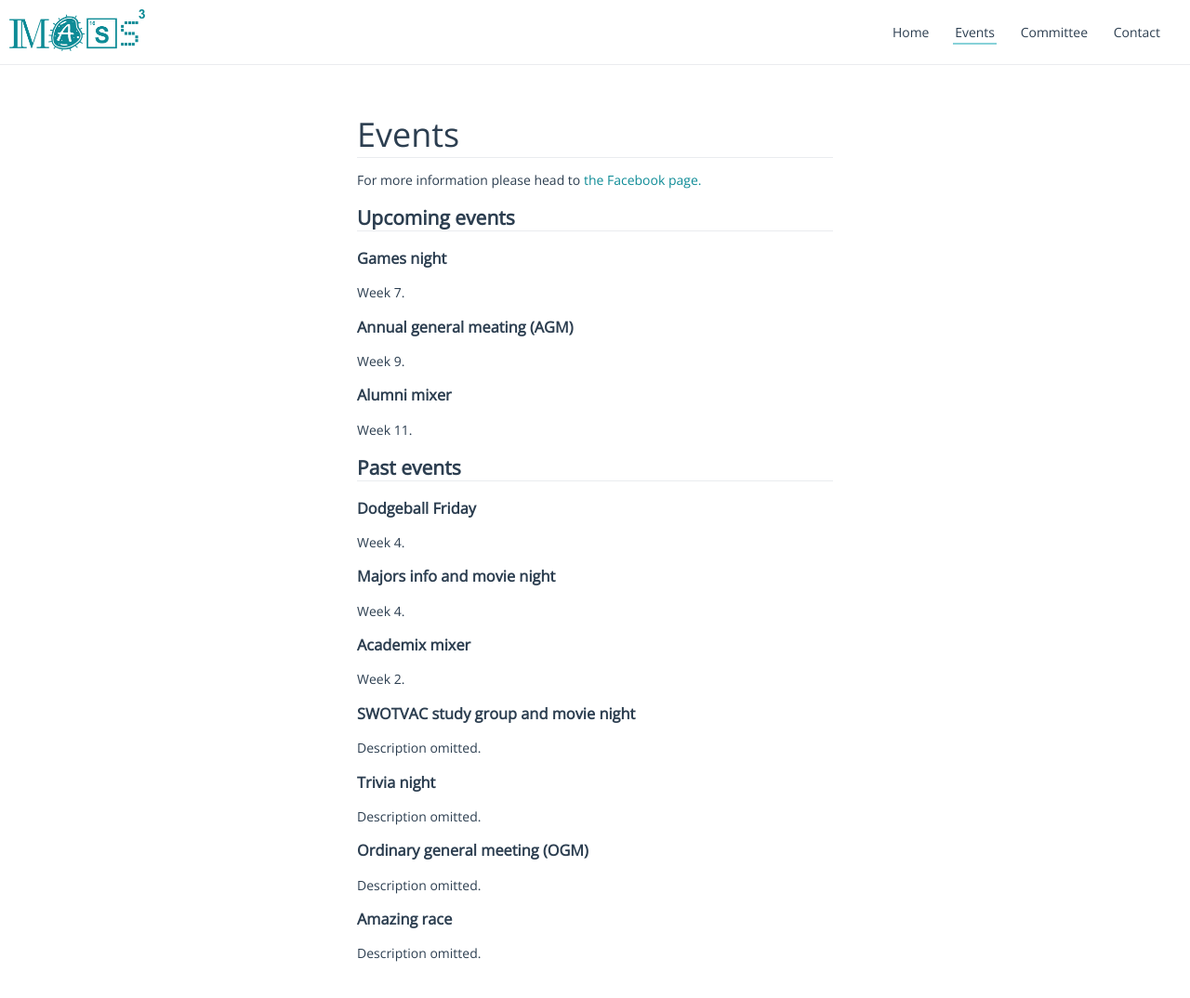
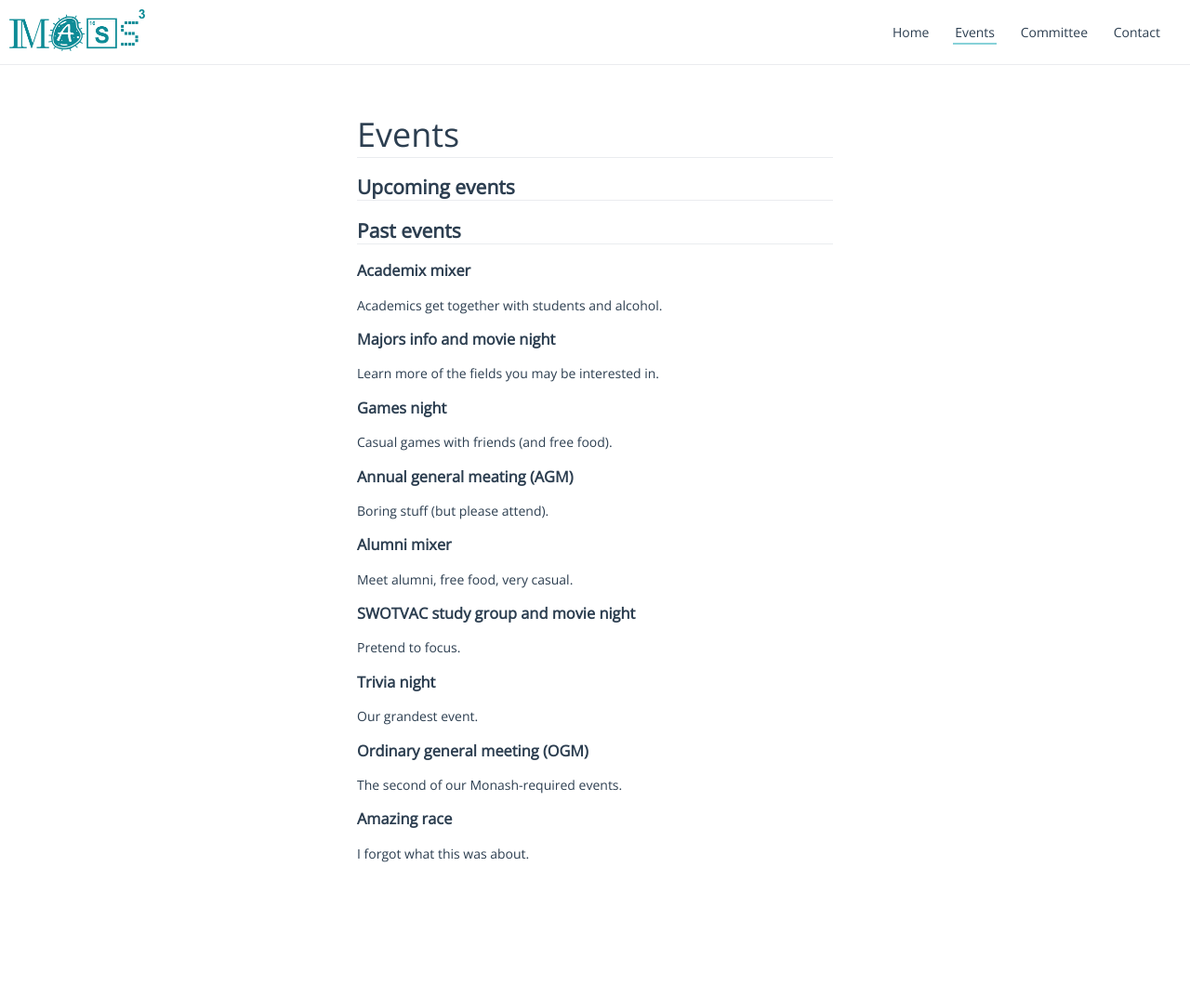
Before and after one commit to masscubed/masscubed.com, a Jekyll site: the page events/index.html, which Jekyll copies as it is, in a window 1280 px wide and 1099 px high. Shown: the top 1074 px of the window at 93% size. Built offline with Jekyll 4.4.1, drawn with Linux system fonts in a browser that asks for light colours.

Commit message:
Updated events page

```diff
--- a/events/index.html
+++ b/events/index.html
@@ -30,55 +30,47 @@
       <header class="bottom-horizontal">
         <h1>Events</h1>
       </header>
-      <p>For more information please head to
-        <a href="https://www.facebook.com/groups/masscubed/">
-        the Facebook page.</a>
-      </p>
       <h2 class="bottom-horizontal">
         Upcoming events
       </h2>
+      <h2 class="bottom-horizontal">
+        Past events
+      </h2>
+      <h3>Academix mixer</h3>
+      <p>
+        Academics get together with students and alcohol.
+      </p>
+      <h3>Majors info and movie night</h3>
+      <p>
+        Learn more of the fields you may be interested in.
+      </p>
       <h3>Games night</h3>
       <p>
-        Week 7.
+        Casual games with friends (and free food).
       </p>
       <h3>Annual general meating (AGM)</h3>
       <p>
-        Week 9.
+        Boring stuff (but please attend).
       </p>
       <h3>Alumni mixer</h3>
       <p>
-        Week 11.
-      </p>
-      <h2 class="bottom-horizontal">
-        Past events
-      </h2>
-      <h3>Dodgeball Friday</h3>
-      <p>
-        Week 4.
-      </p>
-      <h3>Majors info and movie night</h3>
-      <p>
-        Week 4.
-      </p>
-      <h3>Academix mixer</h3>
-      <p>
-        Week 2.
+        Meet alumni, free food, very casual.
       </p>
       <h3>SWOTVAC study group and movie night</h3>
       <p>
-        Description omitted.
+        Pretend to focus.
       </p>
       <h3>Trivia night</h3>
       <p>
-        Description omitted.
+        Our grandest event.
       </p>
       <h3>Ordinary general meeting (OGM)</h3>
       <p>
-        Description omitted.
+        The second of our Monash-required events.
       </p>
       <h3>Amazing race</h3>
       <p>
-        Description omitted.
+        I forgot what this was about.
       </p>
     </main>
   </body>
```
